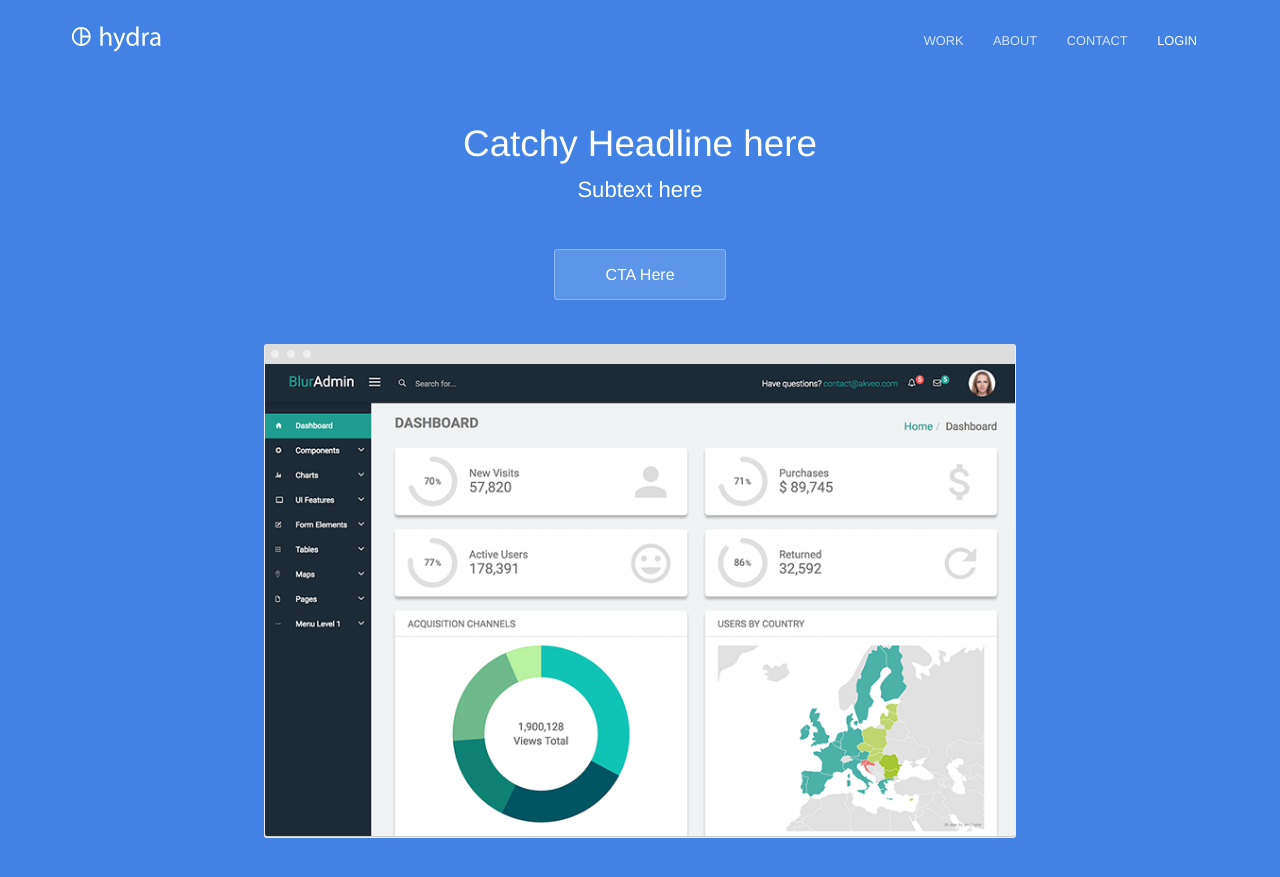
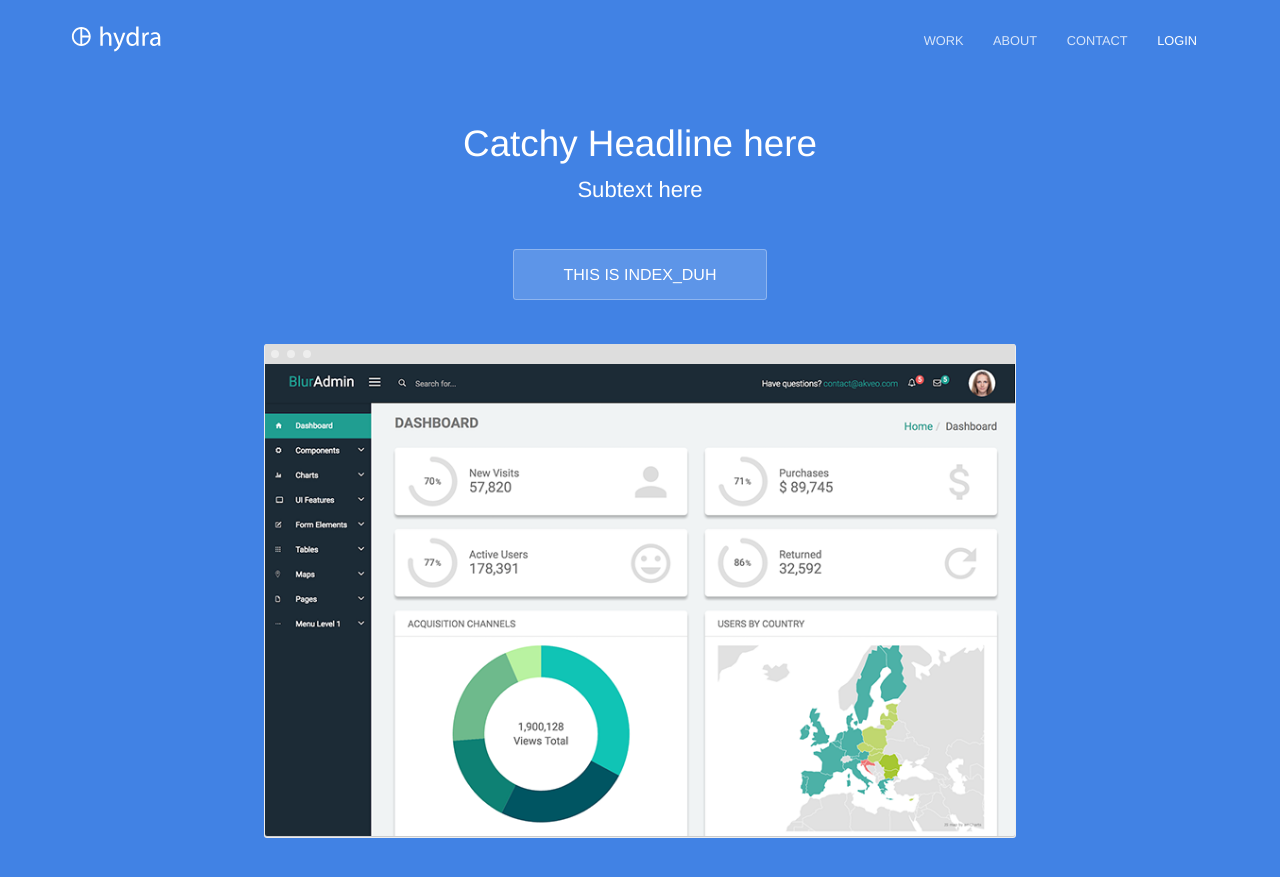
Before and after one commit to daniellephillips/hydra, a Jekyll site: the page built from index.html, in a window 1280 px wide and 900 px high. Shown: the top 877 px of the window. Built offline with Jekyll 4.4.1, drawn with Linux system fonts in a browser that asks for light colours.

Commit message:
Update index.html

```diff
--- a/index.html
+++ b/index.html
@@ -6,7 +6,7 @@
 	<div class="text-container">
 		<h1 class="editable">Catchy Headline here</strong></h1>
 		<p class="subtext editable">Subtext here</p>
-		<div class="cta button alt"><a href="{{ site.baseurl }}/contact/">CTA Here</a></div>
+		<div class="cta button alt"><a href="{{ site.baseurl }}/contact/">THIS IS INDEX_DUH</a></div>
 		<div>
 			<img src="{{ site.baseurl }}/images/dashboard.png" alt="Screenshot" class="screenshot editable" />
 		</div>
```
